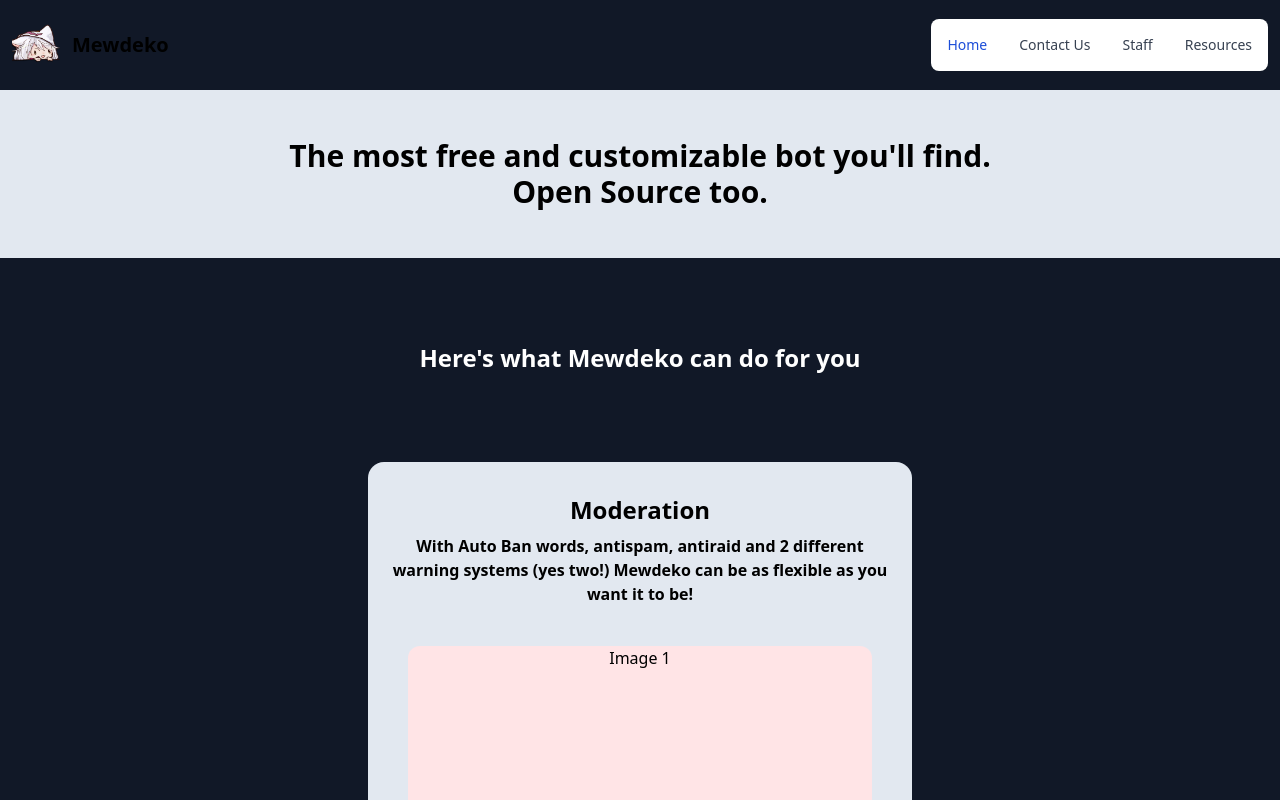
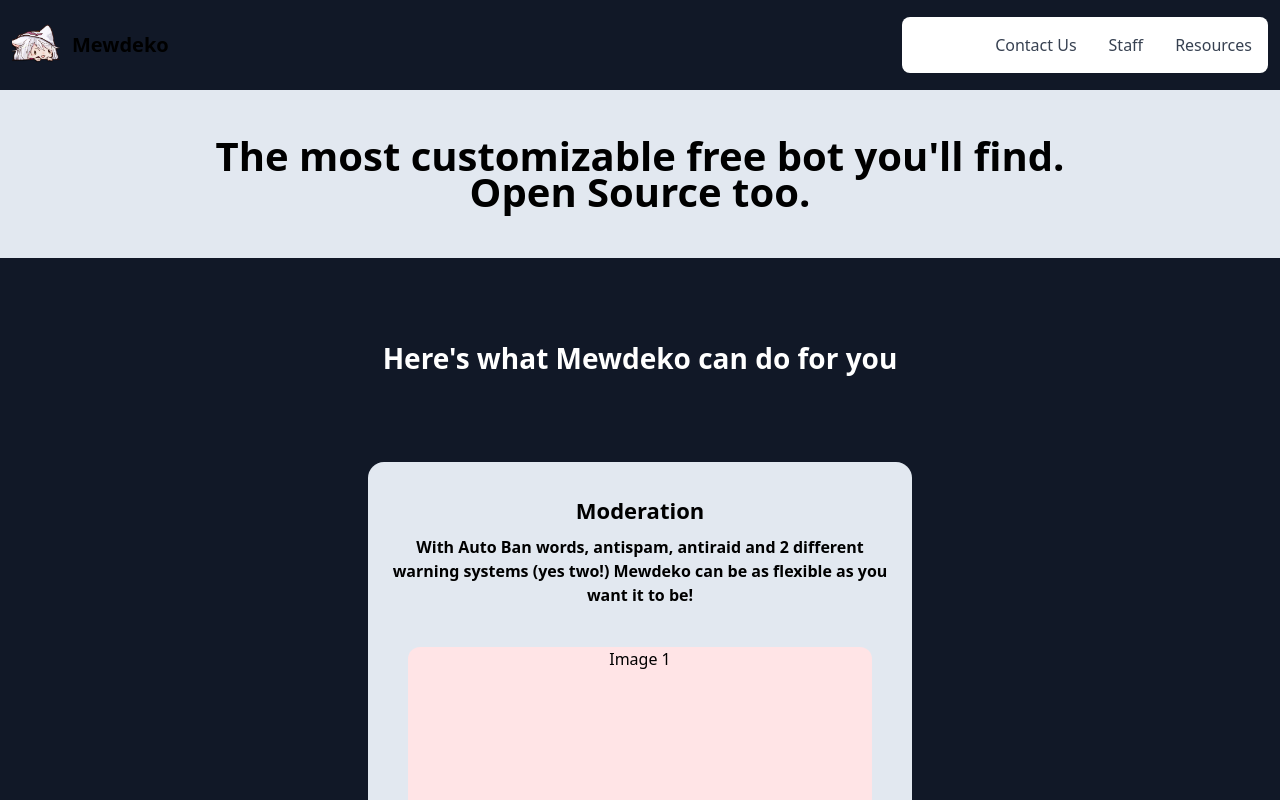
Before and after one commit to SylveonDeko/MewdekoDash, a SvelteKit app in the folder mewdash/: page /tailwind in a window 1280 px wide. Shown: the top 800 px of the page. Built offline with nearby package versions, Linux system fonts and the light colour scheme.

Commit message:
makes font scale

```diff
--- a/mewdash/src/lib/CommentElement.svelte
+++ b/mewdash/src/lib/CommentElement.svelte
@@ -1,5 +1,5 @@
-<div class="mb-6 px-3">
-    <div class="flex flex-col items-center sm:items-start max-w-[22rem]">
+<div class="mb-8 px-3">
+    <div class="flex flex-col items-center sm:items-start max-w-[26rem]">
         <p class="p-6 mb-4 rounded-2xl bg-gray-900 text-white">{@html text}</p>
         <div class="flex flex-row">
             <div>
--- a/mewdash/src/lib/nav/NavLink.svelte
+++ b/mewdash/src/lib/nav/NavLink.svelte
@@ -1,7 +1,7 @@
 <!--suppress HtmlWrongAttributeValue -->
 <a aria-current="{current?'page':'false'}"
    class="block py-2 pl-3 pr-4 {current?
-        'text-white bg-blue-700 rounded md:bg-transparent md:text-blue-700 md:p-0 dark:text-white':
+        'text-white bg-blue-700 rounded md:bg-transparent md:p-0 dark:text-white':
         'text-gray-700 rounded hover:bg-gray-100 md:hover:bg-transparent md:border-0 md:hover:text-blue-700 md:p-0 dark:text-gray-400 md:dark:hover:text-white dark:hover:bg-gray-700 dark:hover:text-white md:dark:hover:bg-transparent'}" href="{href}">
     {title}
 </a>
--- a/mewdash/src/lib/nav/Navbar.svelte
+++ b/mewdash/src/lib/nav/Navbar.svelte
@@ -25,7 +25,7 @@
             </div>
         {/if}
         <div class="hidden md:block w-auto" id="desktop-navbar">
-            <ul class="flex flex-row p-4 border border-gray-100 rounded-lg space-x-8 text-sm font-medium border-0 bg-white dark:bg-gray-900 dark:border-gray-700">
+            <ul class="flex flex-row p-4 border border-gray-100 rounded-lg space-x-8 text-[16px] font-medium border-0 bg-white dark:bg-gray-900 dark:border-gray-700">
                 {#each items as item}
                     <Link href="{item.href}" title="{item.title}" current="{isCurrentPage(item.href)}"/>
                 {/each}
--- a/mewdash/src/lib/util/InteractableElement.svelte
+++ b/mewdash/src/lib/util/InteractableElement.svelte
@@ -6,7 +6,7 @@
 
 <section class="w-full h-max max-w-[34rem] grid grid-cols-1 justify-center rounded-2xl bg-slate-200 m-6 pt-6 pb-8">
     {#if title}
-        <h2 class="pt-2 px-6 text-center text-2xl font-bold">{title}</h2>
+        <h2 class="pt-2 px-6 text-center text-[22px] font-bold">{title}</h2>
     {/if}
     {#if description}
         <p class="pt-2 px-6 text-center text-md font-bold">{@html description}</p>
--- a/mewdash/src/routes/tailwind/+page.svelte
+++ b/mewdash/src/routes/tailwind/+page.svelte
@@ -5,14 +5,14 @@
 </script>
 
 <header class="p-12  flex justify-center bg-slate-200">
-    <h1 class="font-extrabold text-center text-3xl ">
-        The most free and customizable bot you'll&nbsp;find.<br>Open Source too.
+    <h1 class="font-extrabold text-center text-3xl  lg:text-[40px]">
+        The most&nbsp;customizable free&nbsp;bot you'll&nbsp;find. Open&nbsp;Source&nbsp;too.
     </h1>
 </header>
-<section class="bg-gray-900" title="medekos features">
-    <div class="pt-12 pb-24">
-        <h2 class="pt-9 pb-16 px-3  font-extrabold text-center text-2xl  text-white">Here's what Mewdeko can do for&nbsp;you</h2>
-        <FluidContainer  breakpoints='{["sm", "md"]}'>
+<section class="bg-gray-900 flex justify-center" title="medekos features">
+    <div class="pt-12 pb-24 max-w-[110rem]">
+        <h2 class="pt-9 pb-16 px-3  font-extrabold text-center text-2xl  lg:text-[28px] text-white">Here's what Mewdeko can do for&nbsp;you</h2>
+        <FluidContainer breakpoints='{["sm", "md"]}'>
             <Interactable
                     cta="{{text:'Invite Me',href:'https://discord.com/oauth2/authorize?client_id=752236274261426212&scope=bot&permissions=66186303&scope=bot' }}"
                     description="With Auto Ban words, antispam, antiraid
@@ -69,15 +69,15 @@
     </div>
 </section>
 <section class="bg-slate-200 flex justify-center" title="mewdekos testimonials">
-    <div class="pt-32 pb-12 px-4 lg:px-2">
-        <div class="mb-12 px-2">
+    <div class="pt-32 pb-12 lg:mx-14 max-w-[82rem] px-3">
+        <div class="mb-16 px-2">
             <p class="text-center h-min mb-2 text-emerald-400 font-extrabold">
                 Testimonials
             </p>
-            <h2 class="text-center h-min mb-2 text-[30px] font-black">
+            <h2 class="text-center h-min mb-2 text-[26px] md:text-[30px] lg:text-[32px] font-black">
                 What People Say About Mewdeko
             </h2>
-            <p class="text-center text-md h-min mb-4 font-medium">
+            <p class="text-center text-md h-min font-medium">
                 We've been around for 2 years, there's bound to be some good reviews.
             </p>
         </div>
@@ -108,7 +108,7 @@
             <CommentElement
                     slot="element-3"
                     platform="Top.gg"
-                    text="这个 Discord Bot 很棒<br>+100 Social Credit"
+                    text="这个&nbsp;Discord&nbsp;Bot&nbsp;很棒 +100&nbsp;Social&nbsp;Credit"
                     user='{{
                         name:"aknatn",
                         href:"https://top.gg/user/212055598057304064",
```
